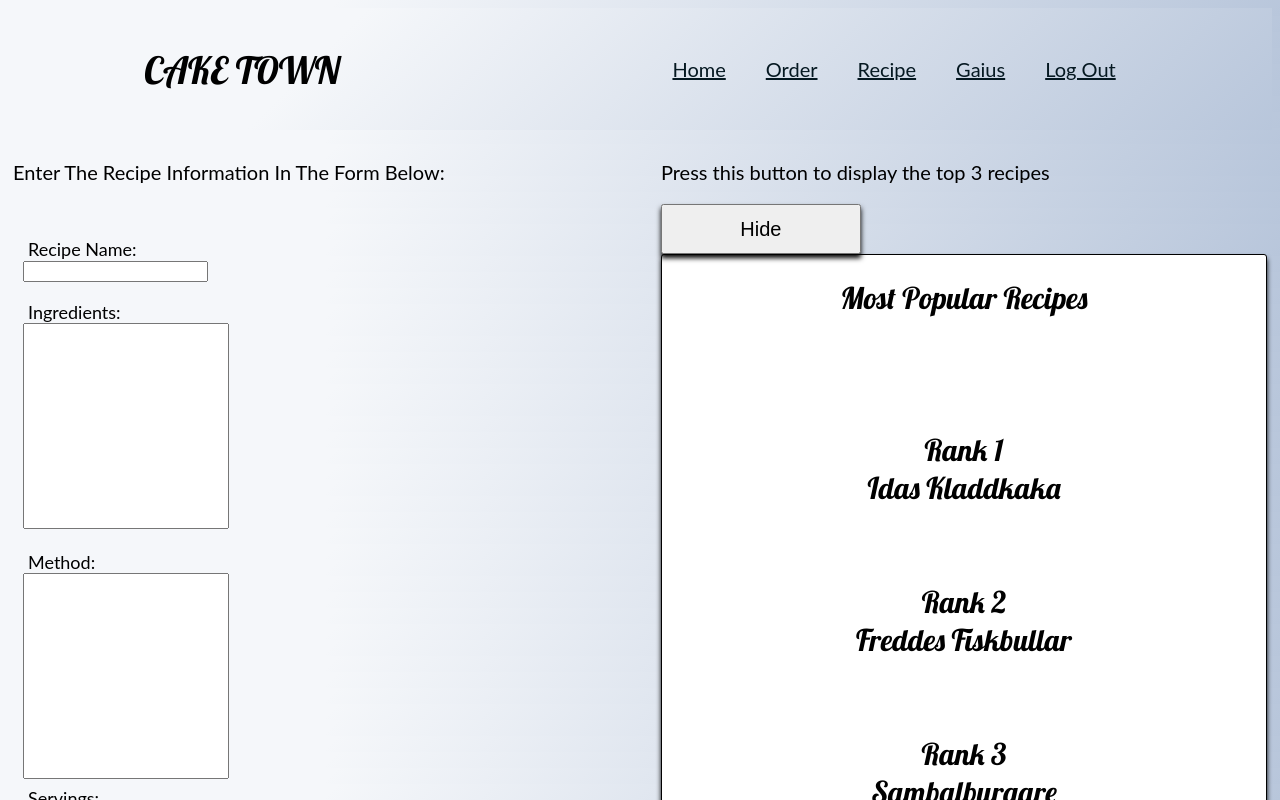
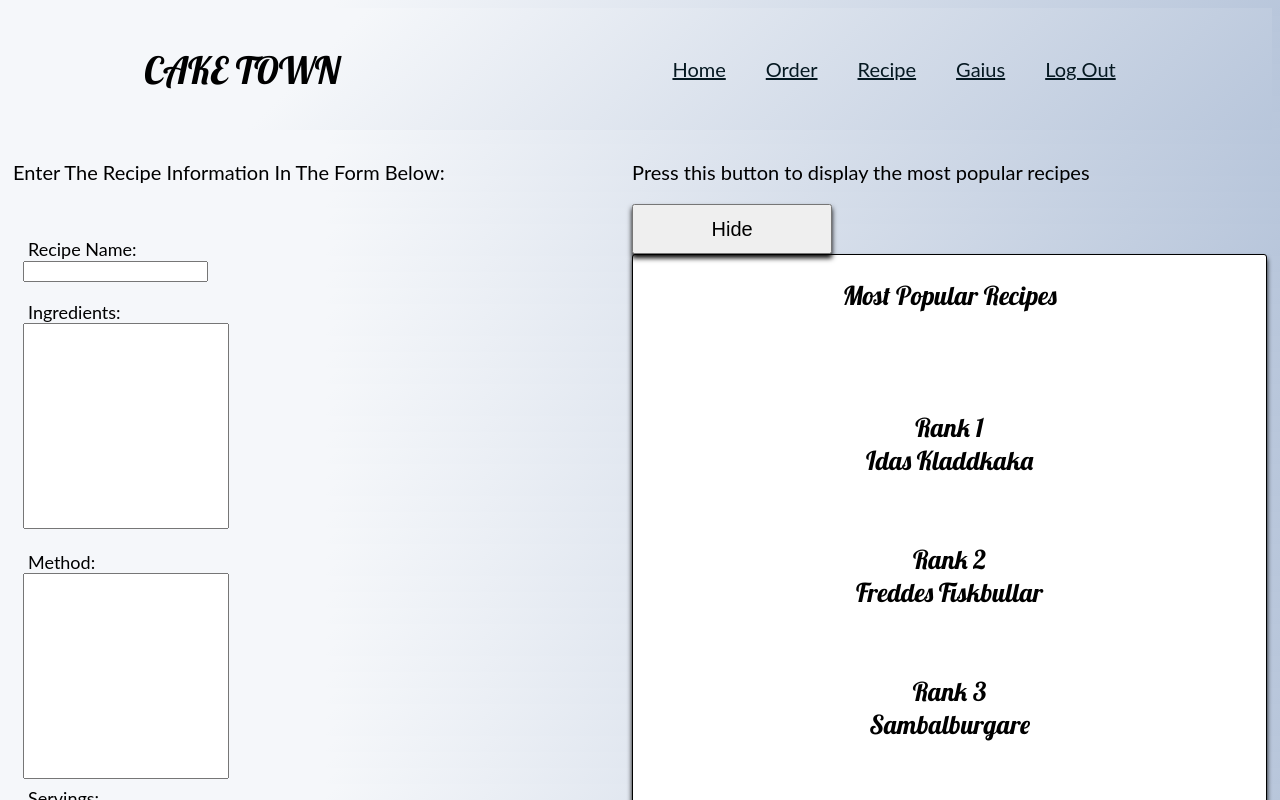
Before and after one commit to CausalityViolation/sillypage, a plain HTML site: page form.html in a window 1280 px wide. Both pictures are taken after a click on the input "Show". Shown: the top 800 px of the page. Drawn offline with Linux system fonts and the light colour scheme.

Commit message:
fix typo, formatting

```diff
--- a/form.html
+++ b/form.html
@@ -88,7 +88,7 @@
 
     <article class="item2">
 
-        <p>Press this button to display the top 3 recipes</p>
+        <p>Press this button to display the most popular recipes</p>
         <input class="showRecipesSubmitButton" type="submit" id="Show Recipes" value="Show">
         <p id="topRecipes" class="lobsterFont"></p>
 
--- a/js/form.js
+++ b/js/form.js
@@ -79,7 +79,7 @@ function change(stringObject) {
         topRec.textContent = header + stringObject;
 
 
-        document.getElementById("topRecipes").style.fontSize = "150%";
+        document.getElementById("topRecipes").style.fontSize = "130%";
         document.getElementById("topRecipes").style.background = "white";
         document.getElementById("topRecipes").style.borderRadius = "3px";
         document.getElementById("topRecipes").style.margin = "inherit";
```
